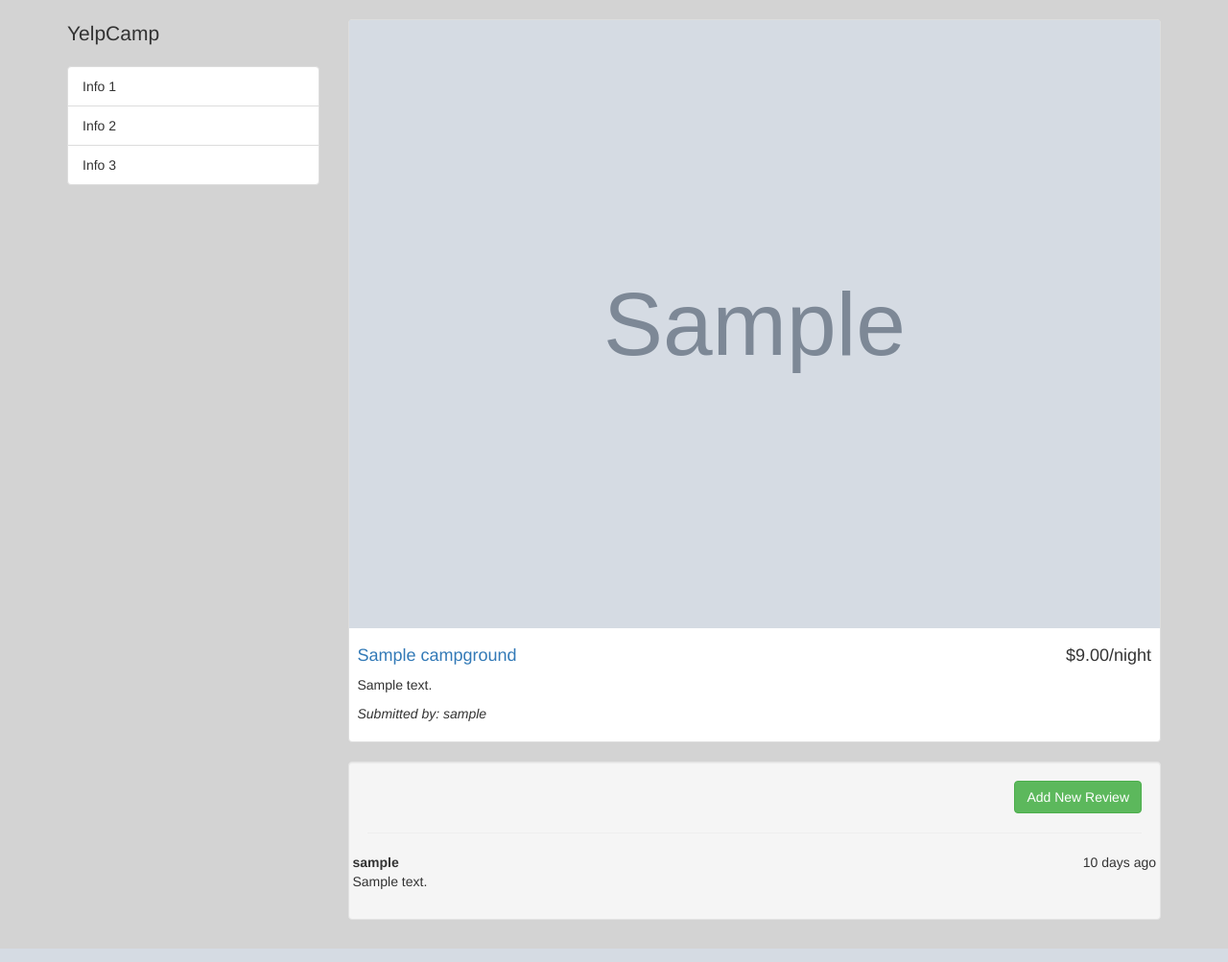
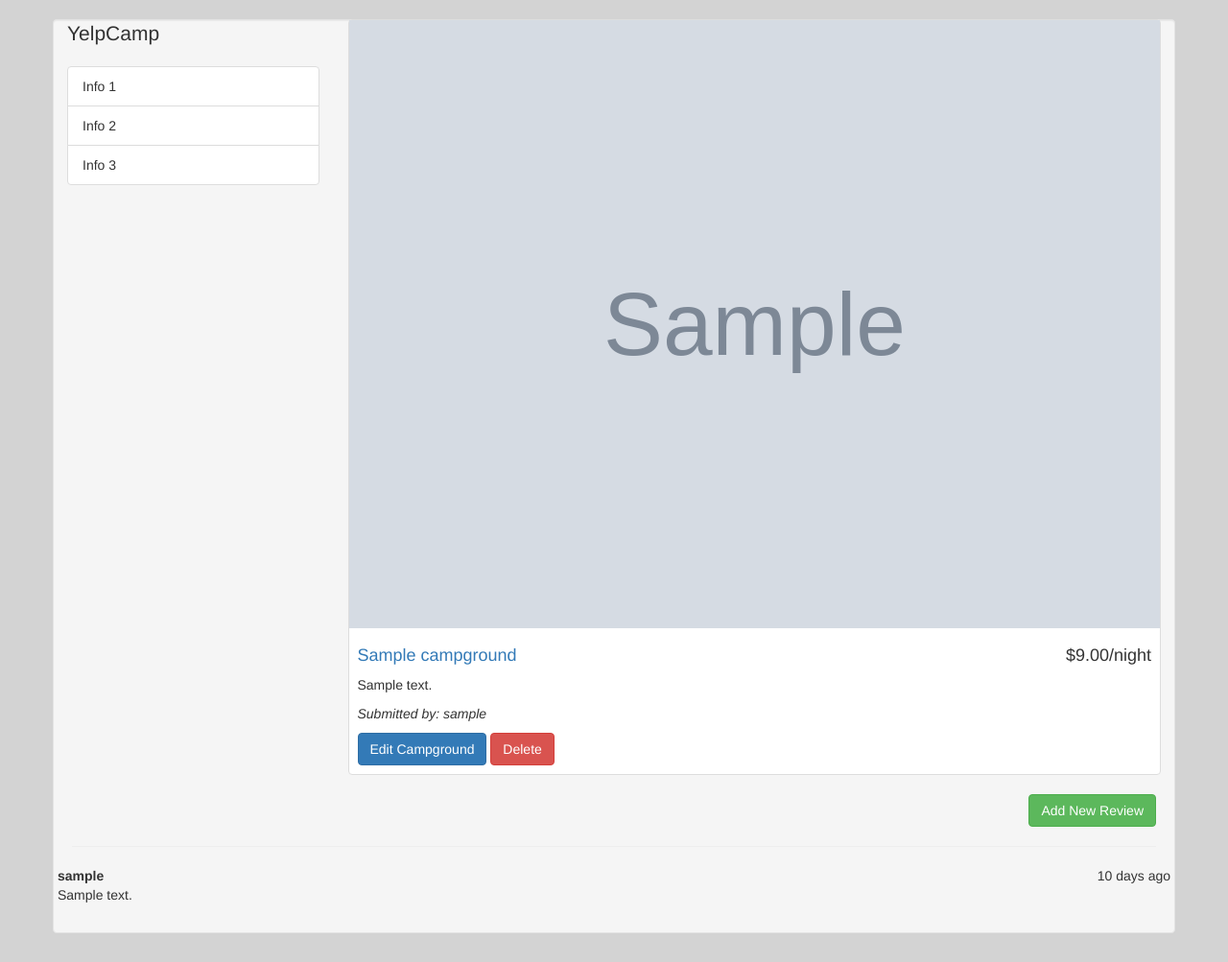
Before and after one commit to dbmarch/YelpCamp, a Node server app: page /campgrounds/600000000000000000000001 in a window 1280 px wide. Shown: the part 52-1055 px from the top of the page at 96% size. Run offline with Node 20, Linux system fonts and the light colour scheme; the visitor is signed in with stand-in values (Sample User, id 1); tables that the repository leaves empty hold one stand-in row (values such as "Sample post"); grey boxes marked "Sample" are stand-in pictures; some libraries are stand-ins or nearby versions.

Commit message:
add update and delete

```diff
--- a/app.js
+++ b/app.js
@@ -1,7 +1,9 @@
 var express     = require ( 'express' ),
 //request         = require('request'),
 bodyParser      = require('body-parser'),
+morgan          = require('morgan'),
 mongoose        = require('mongoose'),
+methodOverride  = require('method-override'),
 Campground      = require('./models/campground'),
 Comment         = require('./models/comment'),
 User            = require('./models/user'),
@@ -19,8 +21,12 @@ mongoose.connect('mongodb://localhost/yelp_camp');
 mongoose.Promise = global.Promise;
 
 app.use (express.static(__dirname + '/public'));
+app.use (methodOverride("_method"));
 app.set('view engine', 'ejs');
 app.use(bodyParser.urlencoded( { extended: true } ) ) ;
+
+app.use(morgan('combined'));
+morgan(':remote-addr :method :url :uuid');
 
 //seedDB();
 
@@ -37,6 +43,11 @@ passport.use(new LocalStrategy(User.authenticate()));
 passport.serializeUser(User.serializeUser());
 passport.deserializeUser(User.deserializeUser());
 
+morgan(function (req, res) {
+      return req.method + ' ' + req.url + ' ' + req.uuid;
+    });
+
+// This caches the currently logged in user.
 app.use (function (req,res,next) {
     res.locals.currentUser = req.user;
     next();
@@ -47,9 +58,10 @@ app.get ('/', function(req,res) {
     res.render('landing');
 });
 
-app.use (indexRoutes);
+app.use ('/', indexRoutes);
+app.use ('/campgrounds', campgroundRoutes);
 app.use ('/campgrounds/:id/comments', commentRoutes);
-app.use ('/campgrounds', campgroundRoutes);
+
 
 app.listen('8080', '0.0.0.0', function() {
     console.log('YelpCamp has started');
--- a/package.json
+++ b/package.json
@@ -13,7 +13,9 @@
     "ejs": "^2.5.7",
     "express": "^4.16.2",
     "express-session": "^1.15.6",
+    "method-override": "^2.3.10",
     "mongoose": "^4.13.9",
+    "morgan": "^1.9.0",
     "passport": "^0.4.0",
     "passport-local": "^1.0.0",
     "passport-local-mongoose": "^4.4.0",
--- a/public/stylesheets/main.css
+++ b/public/stylesheets/main.css
@@ -13,3 +13,7 @@ body {
 .thumbnail .caption-full {
     padding: 9px;
 }
+
+#delete-form {
+    display: inline;
+}
--- a/routes/campgrounds.js
+++ b/routes/campgrounds.js
@@ -64,6 +64,38 @@ router.get ('/:id', function(req,res){
     } )
 })
 
+
+//EDIT CAMPGROUND ROUTE
+router.get ('/:id/edit', checkCampgroundOwnership, function (req,res){
+   // check if user logged in and then check if they authored campground
+   Campground.findById(req.params.id, function(err, foundCampground){
+      res.render ('campgrounds/edit', {campground: foundCampground});
+   });
+});
+
+// UPDATE CAMPGROUND ROUTE
+
+router.put ('/:id', checkCampgroundOwnership, function (req,res){
+    Campground.findByIdAndUpdate(req.params.id, req.body.campground, function(err, updatedCampground) {
+        if(err) {
+            res.redirect('/campgrounds');
+        } else {
+            res.redirect('/campgrounds/' + req.params.id);
+        }
+    });
+});
+
+// DESTROY CAMPGROUND ROUTE
+router.delete('/:id', checkCampgroundOwnership, function (req, res) {
+      Campground.findByIdAndRemove(req.params.id, function(err){
+          if(err){
+              res.redirect('/campgrounds');
+          } else {
+              res.redirect('/campgrounds');
+          }
+      });
+});
+
 function isLoggedIn(req,res,next){
     if (req.isAuthenticated()) {
         return next();
@@ -71,4 +103,29 @@ function isLoggedIn(req,res,next){
     res.redirect('/login');
 }
 
+function checkCampgroundOwnership(req,res,next){
+   if (req.isAuthenticated()) {
+       Campground.findById(req.params.id, function(err, foundCampground){
+           if (err) {
+               res.redirect('back');
+           } else {
+               console.log(foundCampground.author.id);  // object
+               console.log(req.user._id); // string
+               if (foundCampground.author.id.equals(req.user._id)) {
+                  console.log("author is logged in");
+                  return next();
+                  //next();
+               } else {
+                  res.redirect('back');
+                  console.log('author is NOT logged in');
+               }
+
+           }
+       });
+   } else {
+       res.redirect('back');
+   }
+}
+
+
 module.exports = router;
--- a/views/campgrounds/show.ejs
+++ b/views/campgrounds/show.ejs
@@ -21,6 +21,14 @@
                     <p>
                         <em>Submitted by:  <%= campground.author.username %> </em>
                     </p>
+                    <% if (currentUser && campground.author.id.equals(currentUser._id)) { %>
+                        <a class = 'btn btn-primary' href = '/campgrounds/<%= campground._id%>/edit'>Edit Campground</a>
+                        <form action = '/campgrounds/<%=campground._id%>?_method=DELETE' method='POST' style='display: inline;'>
+                            <button class = 'btn btn-danger'>Delete</button>
+                        </form>
+                    <% } %>
+                    </div>
+
                 </div>
             </div>
             <div class = 'well'>
```
Also changed, not shown: views/campgrounds/edit.ejs (added, +26 -0 lines), 1 other file.
